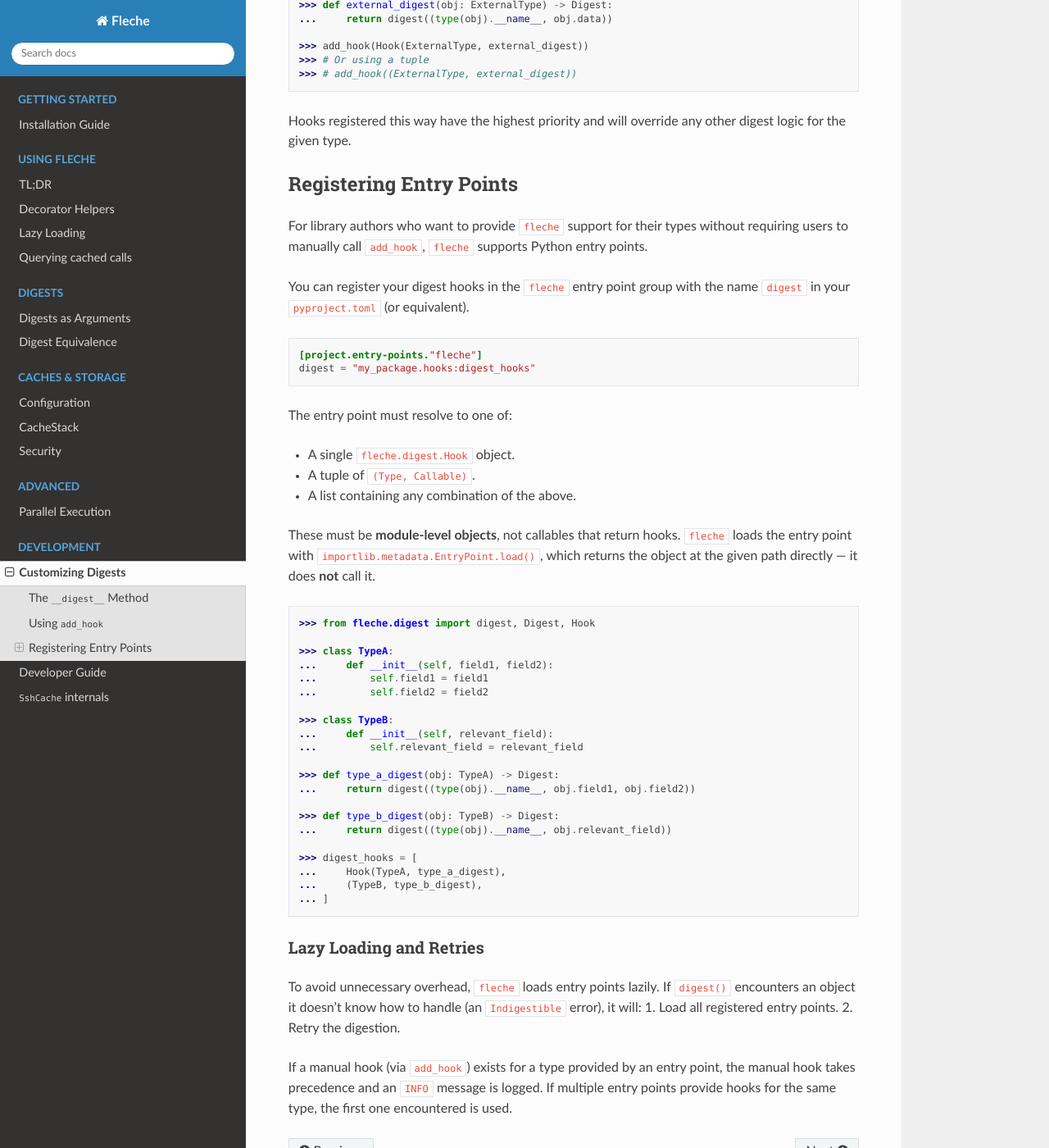
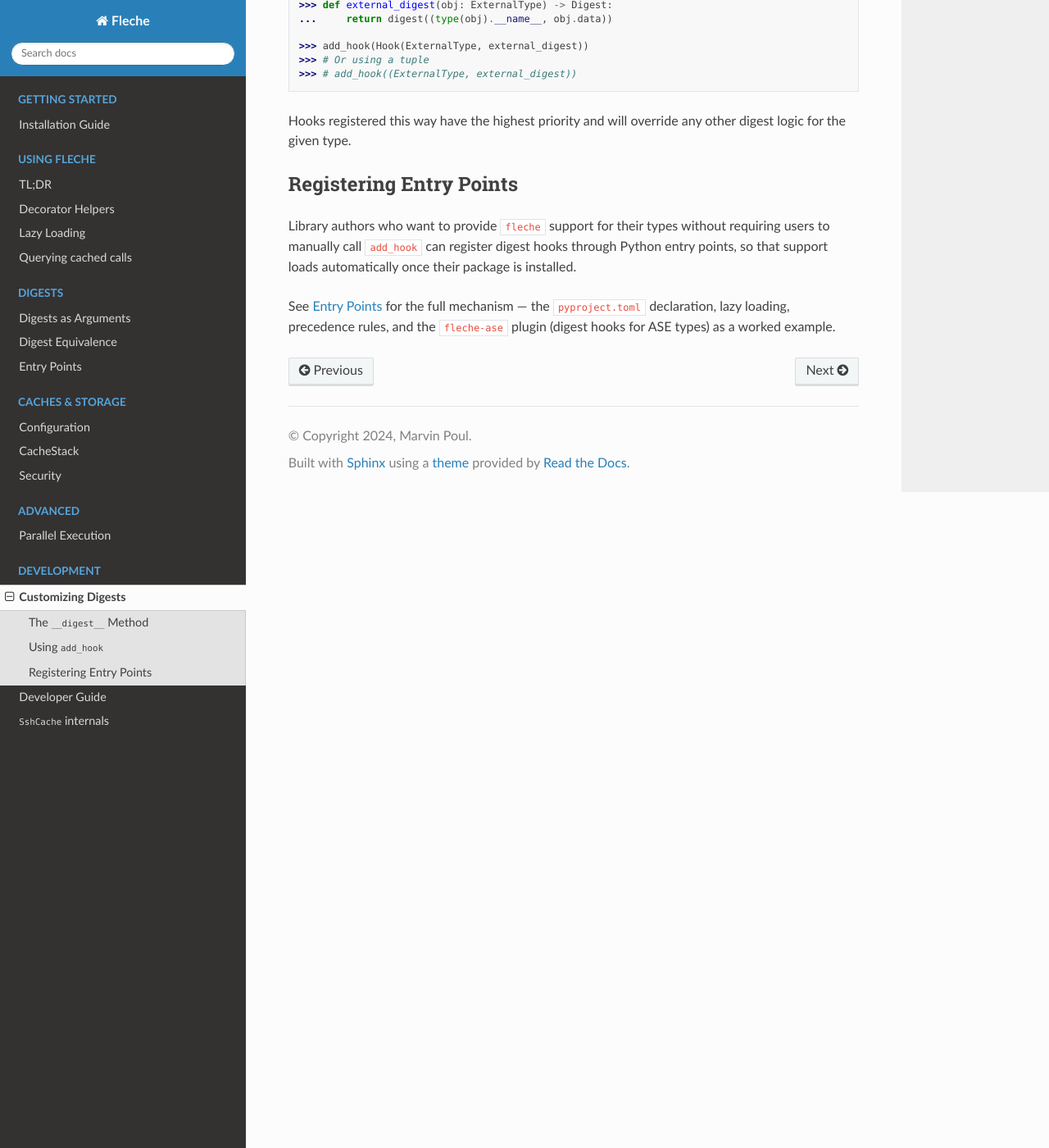
Before and after one commit to pmrv/fleche, a Sphinx documentation site: the page built from docs/dev/custom_digests.rst, in a window 1280 px wide and 1400 px high, scrolled down 1129 px. Shown: the whole window at 82% size. Built offline with Sphinx 7.4.7 and the Read the Docs theme 3.1.0, drawn with Linux system fonts in a browser that asks for light colours; pages that are not in the unit, such as notebooks, are missing from menus.

Commit message:
docs: add dedicated entry points page, call out fleche-ase (#752)
Entry point support was documented only at the bottom of
`docs/dev/custom_digests.rst`, and the `fleche-ase` companion package
wasn't mentioned anywhere in the repo — making the plugin mechanism easy
to miss (for humans and agents alike).

## Changes

- **New `docs/digests/entry_points.rst`** — a dedicated page covering
the plugin mechanism end to end: the `fleche`/`digest` entry point
group, lazy loading on the first `Indigestible` value, `isinstance`
matching, precedence rules (`add_hook` > entry points, first entry point
wins per type, load failures are logged and skipped), and how to author
your own entry point. Calls out
[`fleche-ase`](https://pypi.org/project/fleche-ase/) explicitly as the
canonical plugin, listing what it digests (`ase.Atoms` by
cell/pbc/arrays, `VibrationsData`, `Calculator` incl. subclasses via
`todict()`).
- **`docs/dev/custom_digests.rst`** — the "Registering Entry Points"
section now points at the new page instead of duplicating the content.
- **`docs/index.rst`** — new page added to the *Digests* toctree.
- **`docs/installation.rst`** — new "Companion packages" section listing
`fleche-ase`.
- **`agents/USAGE.md`** — new "Digesting third-party / custom types"
section with the precedence order (`add_hook` > entry points >
`__digest__`) and an explicit pointer to `fleche-ase`, so agents stop
hand-rolling digests for ASE types.

## Verification

Built the docs locally with `sphinx-build -b html` (notebooks excluded —
pandoc unavailable in this environment): build succeeds, the new page
renders, all `:func:`/`:class:`/`:doc:` cross-references resolve to
links, and no new warnings are introduced (the sole non-autoapi warning,
in `usage/helpers.rst`, is pre-existing).

🤖 Generated with [Claude Code](https://claude.com/claude-code)

https://claude.ai/code/session_01ABYC12sWXrtNmhgJnzh7ki

---
_Generated by [Claude
Code](https://claude.ai/code/session_01ABYC12sWXrtNmhgJnzh7ki)_

Co-authored-by: Claude <noreply@anthropic.com>

```diff
--- a/docs/dev/custom_digests.rst
+++ b/docs/dev/custom_digests.rst
@@ -56,54 +56,6 @@ Hooks registered this way have the highest priority and will override any other
 Registering Entry Points
 ------------------------
 
-For library authors who want to provide ``fleche`` support for their types without requiring users to manually call ``add_hook``, ``fleche`` supports Python entry points.
+Library authors who want to provide ``fleche`` support for their types without requiring users to manually call ``add_hook`` can register digest hooks through Python entry points, so that support loads automatically once their package is installed.
 
-You can register your digest hooks in the ``fleche`` entry point group with the name ``digest`` in your ``pyproject.toml`` (or equivalent).
-
-.. code-block:: toml
-
-   [project.entry-points."fleche"]
-   digest = "my_package.hooks:digest_hooks"
-
-The entry point must resolve to one of:
-
-* A single ``fleche.digest.Hook`` object.
-* A tuple of ``(Type, Callable)``.
-* A list containing any combination of the above.
-
-These must be **module-level objects**, not callables that return hooks.
-``fleche`` loads the entry point with ``importlib.metadata.EntryPoint.load()``,
-which returns the object at the given path directly — it does **not** call it.
-
-.. code-block:: pycon
-
-   >>> from fleche.digest import digest, Digest, Hook
-
-   >>> class TypeA:
-   ...     def __init__(self, field1, field2):
-   ...         self.field1 = field1
-   ...         self.field2 = field2
-
-   >>> class TypeB:
-   ...     def __init__(self, relevant_field):
-   ...         self.relevant_field = relevant_field
-
-   >>> def type_a_digest(obj: TypeA) -> Digest:
-   ...     return digest((type(obj).__name__, obj.field1, obj.field2))
-
-   >>> def type_b_digest(obj: TypeB) -> Digest:
-   ...     return digest((type(obj).__name__, obj.relevant_field))
-
-   >>> digest_hooks = [
-   ...     Hook(TypeA, type_a_digest),
-   ...     (TypeB, type_b_digest),
-   ... ]
-
-Lazy Loading and Retries
-~~~~~~~~~~~~~~~~~~~~~~~~
-
-To avoid unnecessary overhead, ``fleche`` loads entry points lazily. If ``digest()`` encounters an object it doesn't know how to handle (an ``Indigestible`` error), it will:
-1. Load all registered entry points.
-2. Retry the digestion.
-
-If a manual hook (via ``add_hook``) exists for a type provided by an entry point, the manual hook takes precedence and an ``INFO`` message is logged. If multiple entry points provide hooks for the same type, the first one encountered is used.
+See :doc:`../digests/entry_points` for the full mechanism — the ``pyproject.toml`` declaration, lazy loading, precedence rules, and the ``fleche-ase`` plugin (digest hooks for ASE types) as a worked example.
--- a/docs/index.rst
+++ b/docs/index.rst
@@ -41,6 +41,7 @@ Welcome to the **Fleche** library documentation.
 
    digests/digests_as_args
    digests/digest_equivalence
+   digests/entry_points
 
 .. toctree::
    :maxdepth: 2
```
Also changed, not shown: agents/USAGE.md (+19 -0 lines), docs/digests/entry_points.rst (added, +127 -0 lines), docs/installation.rst (+15 -0 lines).
